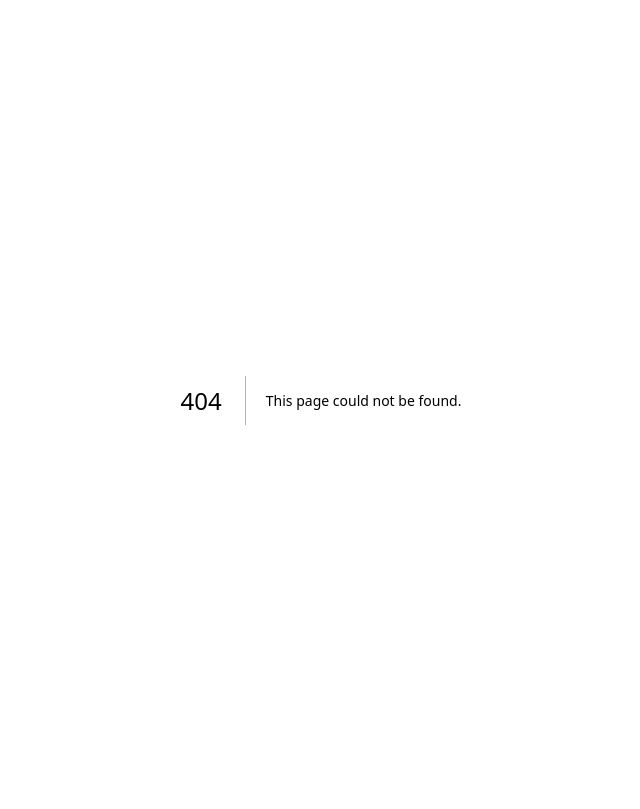
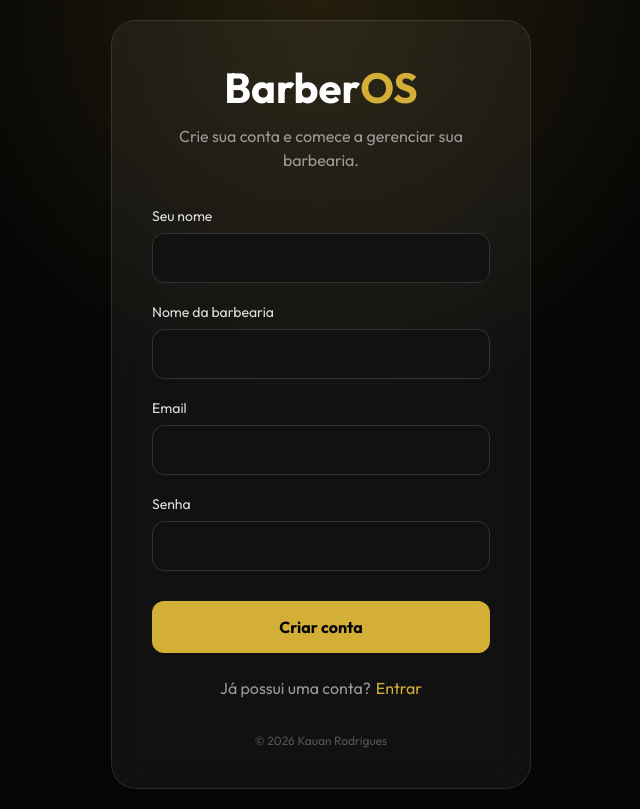
Before and after one commit to KauanRodrigues-Code/BarberOS, a Next.js app in the folder apps/web/: page /register in a window 1280 px wide. Before the commit this address had no page. Shown: the whole page, without its empty margins (319-959 px from the left). Built offline with nearby package versions, Linux system fonts and the light colour scheme.

Commit message:
adicionado página de registro

```diff
--- a/apps/web/app/login/page.tsx
+++ b/apps/web/app/login/page.tsx
@@ -22,7 +22,6 @@ export default function Login() {
             <label>Email</label>
             <input
               type="email"
-              placeholder="seu@email.com"
             />
           </div>
 
@@ -31,7 +30,6 @@ export default function Login() {
             <label>Senha</label>
             <input
               type="password"
-              placeholder="••••••••"
             />
           </div>
 
--- /dev/null
+++ b/apps/web/app/register/page.module.css
@@ -0,0 +1,111 @@
+.page {
+  min-height: 100vh;
+  background:
+    radial-gradient(circle at top, rgba(212, 175, 55, 0.15), transparent 40%),
+    #050505;
+  display: flex;
+  align-items: center;
+  justify-content: center;
+  padding: 20px;
+}
+
+.card {
+  width: 100%;
+  max-width: 420px;
+  background: rgba(255, 255, 255, 0.05);
+  border: 1px solid rgba(255, 255, 255, 0.1);
+  border-radius: 25px;
+  padding: 40px;
+  backdrop-filter: blur(20px);
+}
+
+.brand {
+  text-align: center;
+  margin-bottom: 35px;
+}
+
+.brand h1 {
+  font-size: 42px;
+}
+
+.brand span {
+  color: #d4af37;
+}
+
+.brand p {
+  color: #999;
+  margin-top: 10px;
+  line-height: 1.5;
+}
+
+.form {
+  display: flex;
+  flex-direction: column;
+  gap: 20px;
+}
+
+.form div {
+  display: flex;
+  flex-direction: column;
+  gap: 8px;
+}
+
+.form label {
+  color: #ddd;
+  font-size: 14px;
+}
+
+.form input {
+  height: 50px;
+  background: #111;
+  border: 1px solid #333;
+  border-radius: 12px;
+  padding: 0 15px;
+  color: white;
+  font-size: 16px;
+}
+
+.form input::placeholder {
+  color: #666;
+}
+
+.form input:focus {
+  outline: none;
+  border-color: #d4af37;
+}
+
+.form button {
+  height: 52px;
+  margin-top: 10px;
+  background: #d4af37;
+  color: #050505;
+  border: none;
+  border-radius: 12px;
+  font-size: 16px;
+  font-weight: 700;
+  cursor: pointer;
+  transition: 0.3s;
+}
+
+.form button:hover {
+  transform: translateY(-3px);
+  box-shadow: 0 10px 30px rgba(212, 175, 55, 0.3);
+}
+
+.login {
+  text-align: center;
+  color: #999;
+  margin-top: 25px;
+}
+
+.login a {
+  color: #d4af37;
+  margin-left: 5px;
+}
+
+.card footer {
+  text-align: center;
+  color: #555;
+  font-size: 12px;
+  margin-top: 35px;
+}
--- /dev/null
+++ b/apps/web/app/register/page.tsx
@@ -0,0 +1,70 @@
+import styles from "./page.module.css";
+
+export default function Register() {
+  return (
+    <main className={styles.page}>
+      <section className={styles.card}>
+        <div className={styles.brand}>
+          <h1>
+            Barber<span>OS</span>
+          </h1>
+
+          <p>
+            Crie sua conta e comece a gerenciar sua barbearia.
+          </p>
+        </div>
+
+        <form className={styles.form}>
+          <div>
+            <label htmlFor="name">Seu nome</label>
+            <input
+              id="name"
+              type="text"
+              autoComplete="name"
+            />
+          </div>
+
+          <div>
+            <label htmlFor="barbershop">Nome da barbearia</label>
+            <input
+              id="barbershop"
+              type="text"
+              autoComplete="organization"
+            />
+          </div>
+
+          <div>
+            <label htmlFor="email">Email</label>
+            <input
+              id="email"
+              type="email"
+              autoComplete="email"
+            />
+          </div>
+
+          <div>
+            <label htmlFor="password">Senha</label>
+            <input
+              id="password"
+              type="password"
+              autoComplete="new-password"
+            />
+          </div>
+
+          <button type="submit">
+            Criar conta
+          </button>
+        </form>
+
+        <p className={styles.login}>
+          Já possui uma conta?
+          <a href="/login">Entrar</a>
+        </p>
+
+        <footer>
+          © 2026 Kauan Rodrigues
+        </footer>
+      </section>
+    </main>
+  );
+}
```
